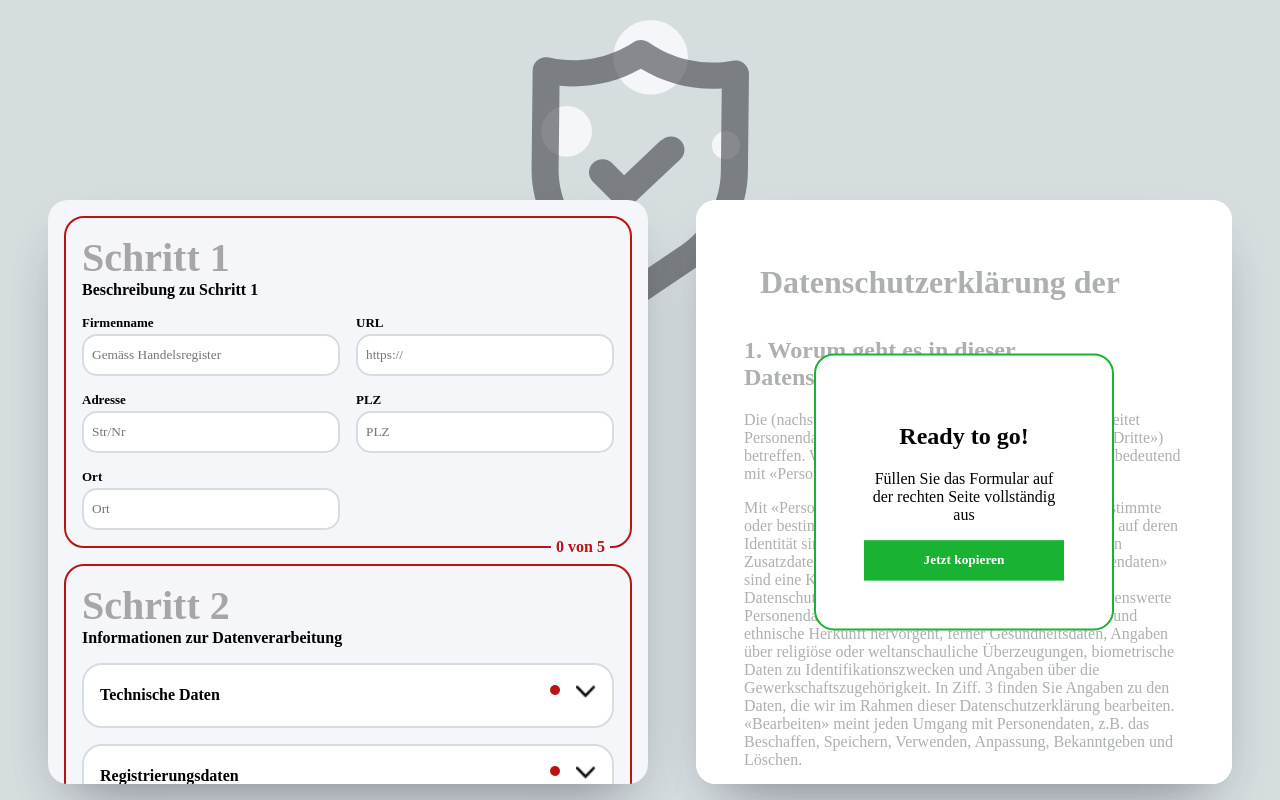
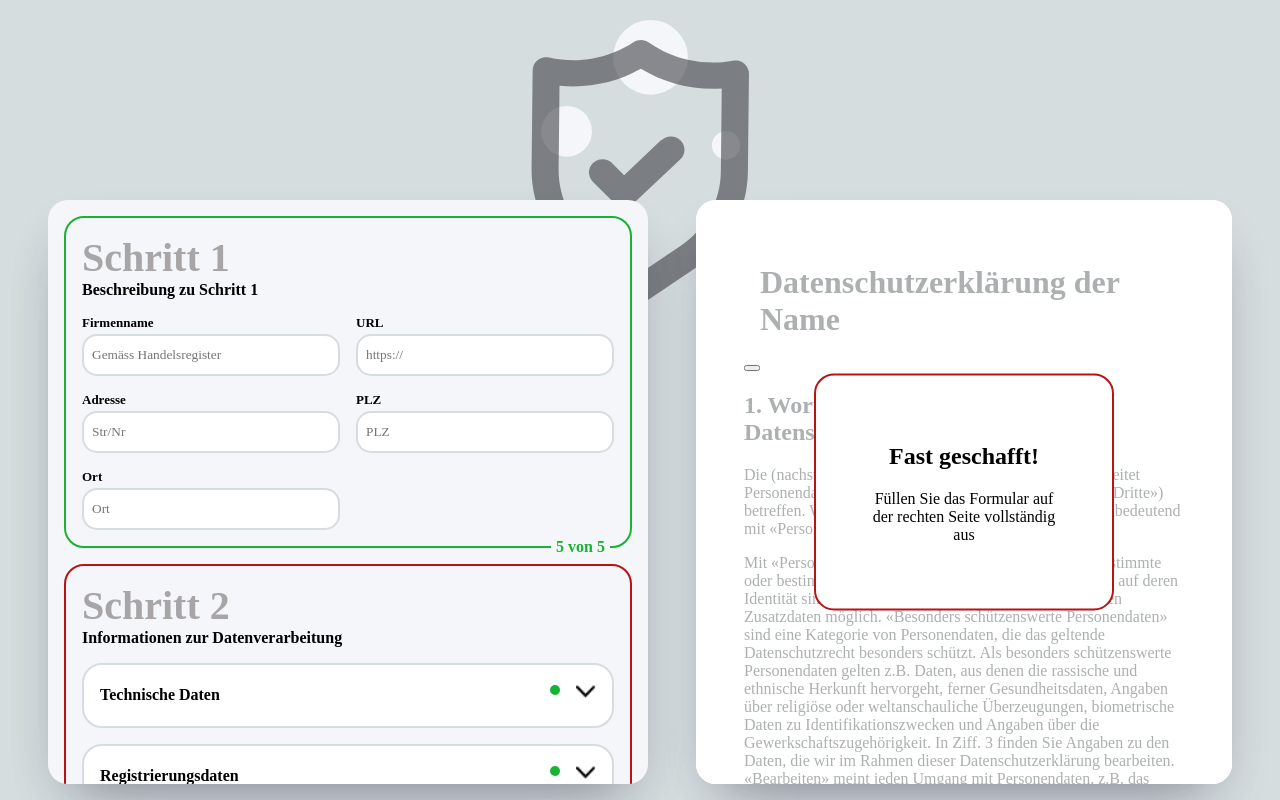
Before and after one commit to belibasCH/datenschutzCH, a React (Create React App) app: page / in a window 1280 px wide. Built offline with nearby package versions, Linux system fonts and the light colour scheme.

Commit message:
fix context

```diff
--- a/src/App.js
+++ b/src/App.js
@@ -11,7 +11,7 @@ import FormStepFour from './components/Form/FormStepFour';
 const App = () => {
   App.defaultProps = {
     data: {
-      companyName: '',
+      companyName: 'Name',
       companyAddress: '',
       companyPLZ: '',
       companyPlace: '',
@@ -32,9 +32,14 @@ const App = () => {
 
   const [data, setData] = useState(App.defaultProps.data);
 
+  const update = key => value =>{
+    setData({ ...data, [key]: value });
+  }
+
+
   return (
     <div className="App">
-      <DataContext.Provider value={data}>
+      <DataContext.Provider value={{data:data, update: update}}>
         <main>
           <form>
             <FormStepOne />
@@ -45,7 +50,7 @@ const App = () => {
 
 
           </form>
-          <Datenschutzerklaerung status={true} />
+          <Datenschutzerklaerung status={false} />
         </main>
       </DataContext.Provider>
     </div>
--- a/src/components/Datenschutzerklaerung.js
+++ b/src/components/Datenschutzerklaerung.js
@@ -9,13 +9,14 @@ import CopyBanner from "./CopyBanner";
 
 const Datenschutzerklaerung = ({status}) => {
     const context = useContext(DataContext);
-
+    console.log(context);
 
     return (
         <div id="datenschutz-container">
             <CopyBanner status={status}/>
-            <div id='datenschutz-document'>
-                <h1>Datenschutzerklärung der {context.companyName}</h1>
+            <div id='datenschutz-document' className={status ? 'green' : ""}>
+                <h1>Datenschutzerklärung der {context.data.companyName}</h1>
+                <button ></button>
                 <Eins_WorumGehtEs/>
                 <Eins_WorumGehtEs/>
                 <Eins_WorumGehtEs/>
--- a/src/components/Form/FormStepOne.js
+++ b/src/components/Form/FormStepOne.js
@@ -4,11 +4,9 @@ import { DataContext } from "../../DataContext";
 
 
 const FormStepOne = () => {
-  const [data, setData] = useState(useContext(DataContext));
+  const context = useContext(DataContext);
   const [status, setStatus] = useState(0);
-
-  console.log(data);
-  console.log(status);
+  const [data, setData] = useState(context);
 
   useEffect(() => {
     let newStatus = 0;
@@ -38,7 +36,7 @@ const FormStepOne = () => {
           name="companyName"
           value={data.companyName}
           placeholder="Gemäss Handelsregister"
-          onChange={(e) => setData({ ...data, companyName: e.target.value })} />
+          onChange={(e) => context.update("companyName")(e.target.value)} />
       </div>
       <div className='inputcell'>
         <label htmlFor="url">URL</label>
--- a/src/css/Datenschutz.css
+++ b/src/css/Datenschutz.css
@@ -13,6 +13,9 @@
     height: 100%;
     background-color:white;
     color: #ACB0B1;
+}
+#datenschutz-document.green{
+  color: black;
 }
   .copy-banner{
     position: absolute;
```
